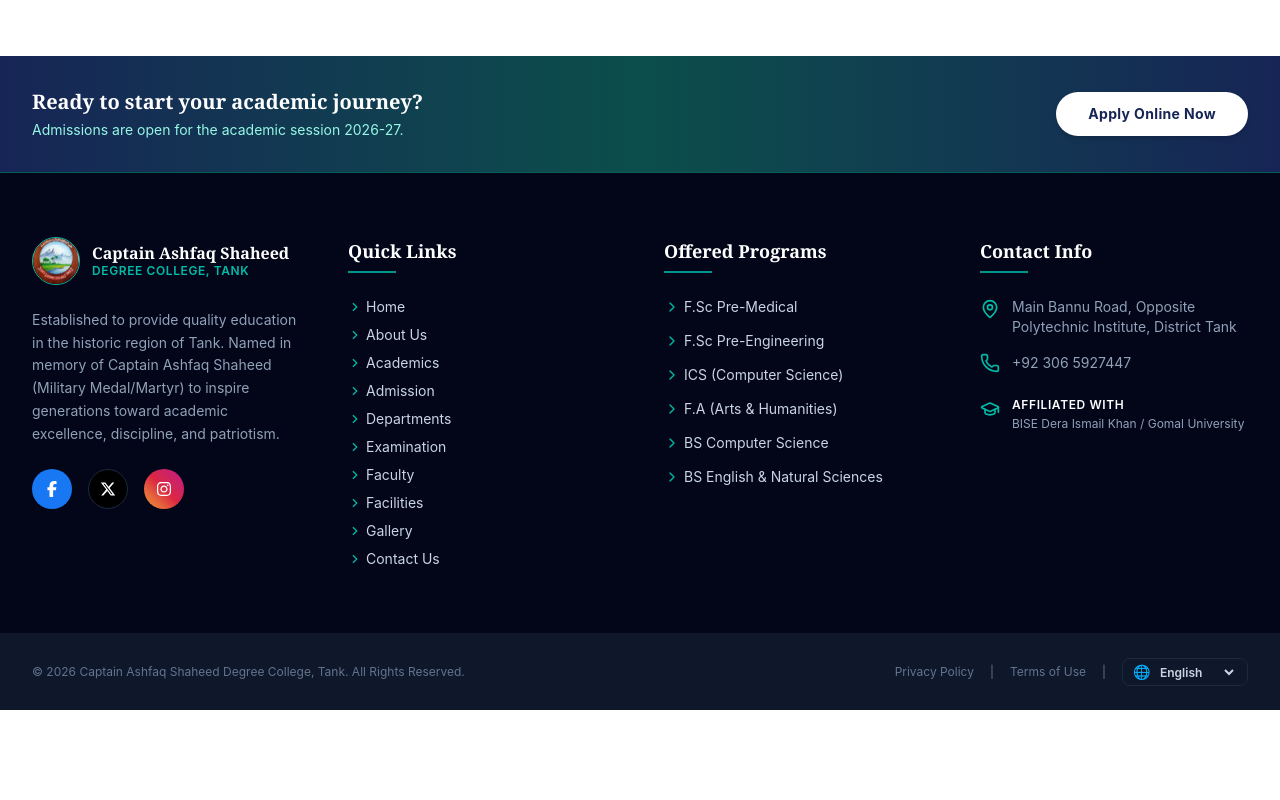
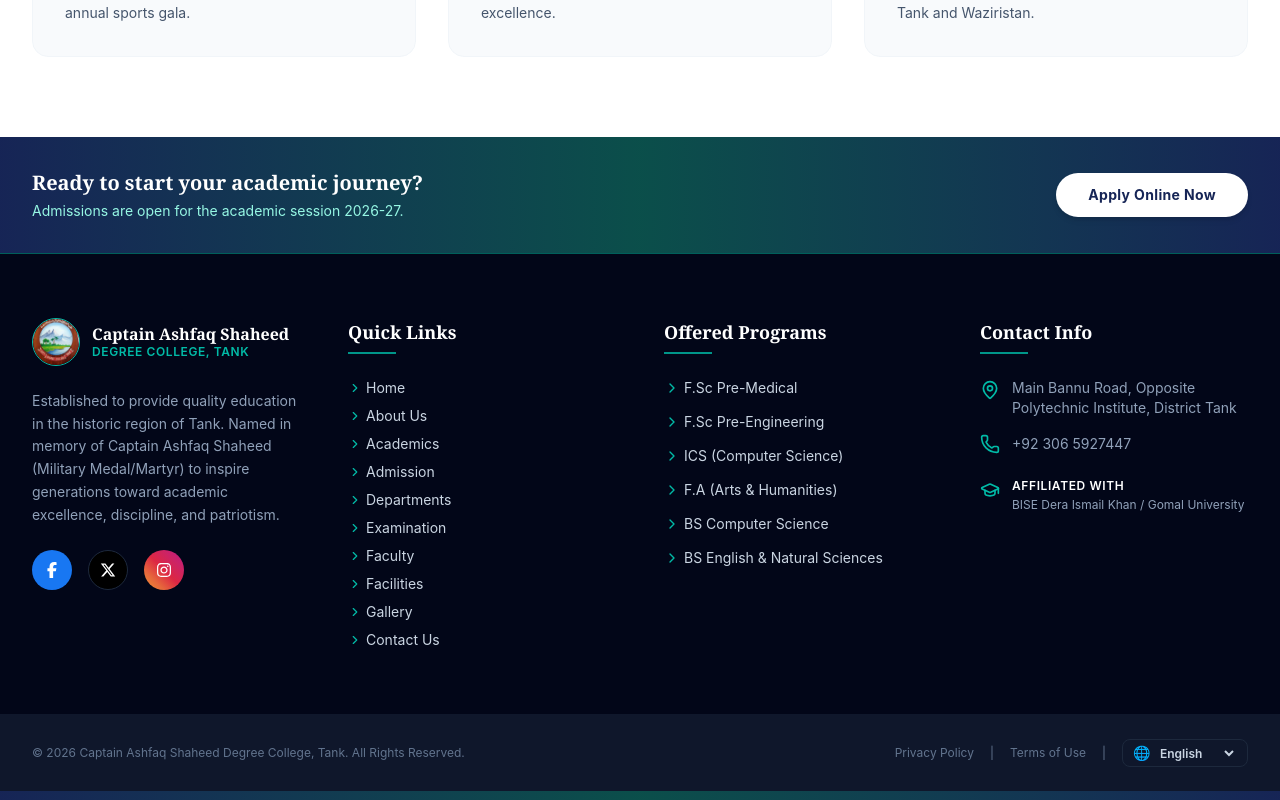
Before and after one commit to tanveermedaveer-jpg/gdc-tank-website, a React (Vite) app: page / in a window 1280 px wide. Shown: the part 3640-4440 px from the top of the page. Before the commit the page ends 4350 px from the top, so only its background shows below. Built offline with nearby package versions, Linux system fonts and the light colour scheme.

Commit message:
Update App.jsx

```diff
--- a/src/App.jsx
+++ b/src/App.jsx
@@ -1,6 +1,10 @@
 import React from 'react';
-import { BrowserRouter as Router, Routes, Route, Navigate } from 'react-router-dom';
+import { BrowserRouter as Router, Routes, Route, Navigate, Outlet } from 'react-router-dom';
 import { LanguageProvider } from './context/LanguageContext';
+
+// Navbar اور Footer کو یہاں امپورٹ کریں (اپنے فولڈر کے نام چیک کر لیں اگر components فولڈر میں ہیں)
+import Navbar from './components/Navbar.jsx';
+import Footer from './components/Footer.jsx';
 
 import Home from './pages/Home.jsx';
 import AdminDashboard from './pages/AdminDashboard.jsx';
@@ -20,13 +24,30 @@
 // Academics Dynamic Page
 import ProgramDetail from './pages/Academics/ProgramDetail.jsx';
 
+// یہ لے آؤٹ کمپونینٹ ہر پیج کے اوپر Navbar اور نیچے Footer کو فکس رکھے گا
+const MainLayout = () => {
+  return (
+    <div className="flex flex-col min-h-screen">
+      <Navbar />
+      <main className="flex-grow">
+        <Outlet /> {/* یہاں پر آپ کے تمام باقی پیجز شو ہوں گے */}
+      </main>
+      <Footer />
+    </div>
+  );
+};
+
 export default function App() {
   return (
     <Router>
       <LanguageProvider>
         <Routes>
+          {/* Admin ڈیش بورڈ کو لے آؤٹ سے باہر رکھا گیا ہے تاکہ وہاں عام ویب سائٹ کا نیویگیشن شو نہ ہو */}
+          <Route path="/admin" element={<AdminDashboard />} />
+
+          {/* یہ تمام پیجز MainLayout کے اندر ہیں، اس لیے ان سب پر Navbar اور Footer ہمیشہ شو ہوں گے */}
+          <Route element={<MainLayout />}>
             <Route path="/" element={<Home />} />
-          <Route path="/admin" element={<AdminDashboard />} />
             <Route path="/admission" element={<Admission />} />
             <Route path="/departments" element={<Departments />} />
             <Route path="/examination" element={<Examination />} />
@@ -40,8 +61,9 @@
             <Route path="/about/history" element={<History />} />
             <Route path="/about/vision" element={<Vision />} />
 
-          {/* Academics Dynamic Route (سبھی پروگرامز کے لیے ایک ہی ڈائنامک راؤٹ) */}
+            {/* Academics Dynamic Route (جیسے آپ کا Pre-Medical والا پیج ہے) */}
             <Route path="/academics/:programId" element={<ProgramDetail />} />
+          </Route>
 
           <Route path="/login" element={<Navigate to="/" replace />} />
           <Route path="*" element={<Navigate to="/" replace />} />
```
Lines whose indentation alone changed are shown as unchanged.
